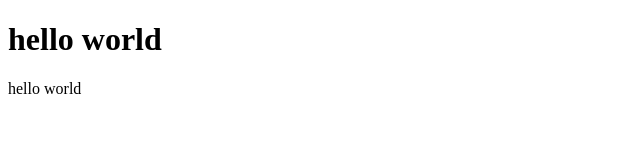
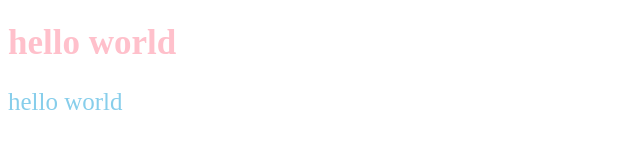
Before and after one commit to lodrey/lodrey.github.io, a plain HTML site: page index.html in a window 1280 px wide. Shown: the whole page, without its empty margins (0-640 px from the left). Drawn offline with Linux system fonts and the light colour scheme.

Commit message:
スタイリング開始

```diff
--- a/index.html
+++ b/index.html
@@ -5,6 +5,7 @@
   <meta name="viewport" content="width=device-width, initial-scale=1.0">
   <meta http-equiv="X-UA-Compatible" content="ie=edge">
   <title>Document</title>
+  <link rel="stylesheet" href="style.css">
 </head>
 <body>
   <h1>hello world</h1>
--- /dev/null
+++ b/style.css
@@ -0,0 +1,9 @@
+h1 {
+  font-size: 35px;
+  color:pink
+}
+
+p {
+  font-size: 25px;
+  color: skyblue;
+}
```
